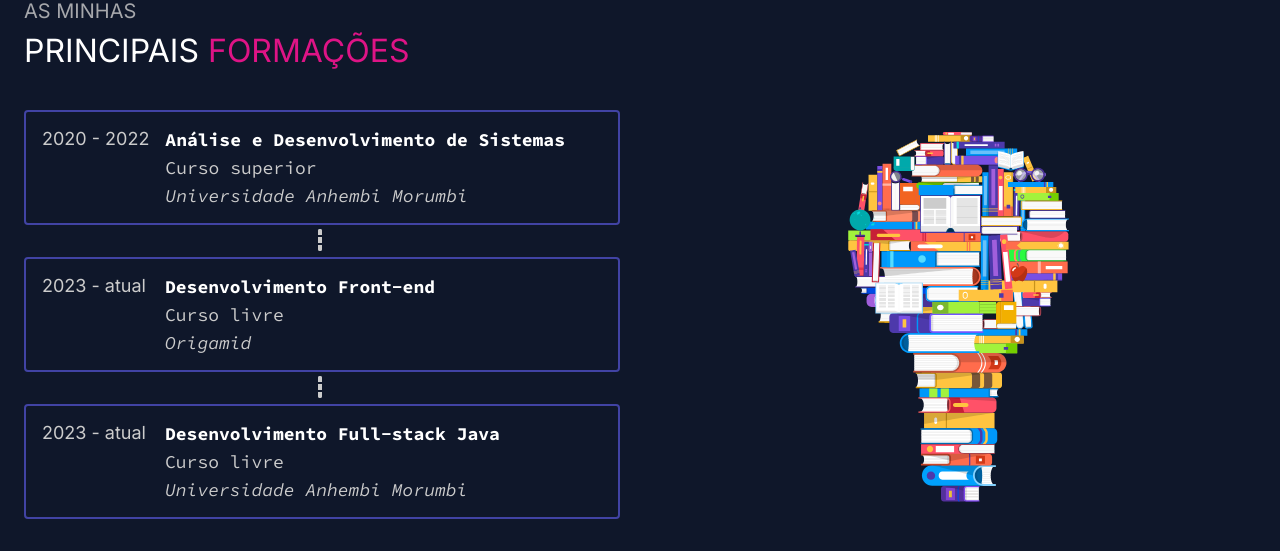
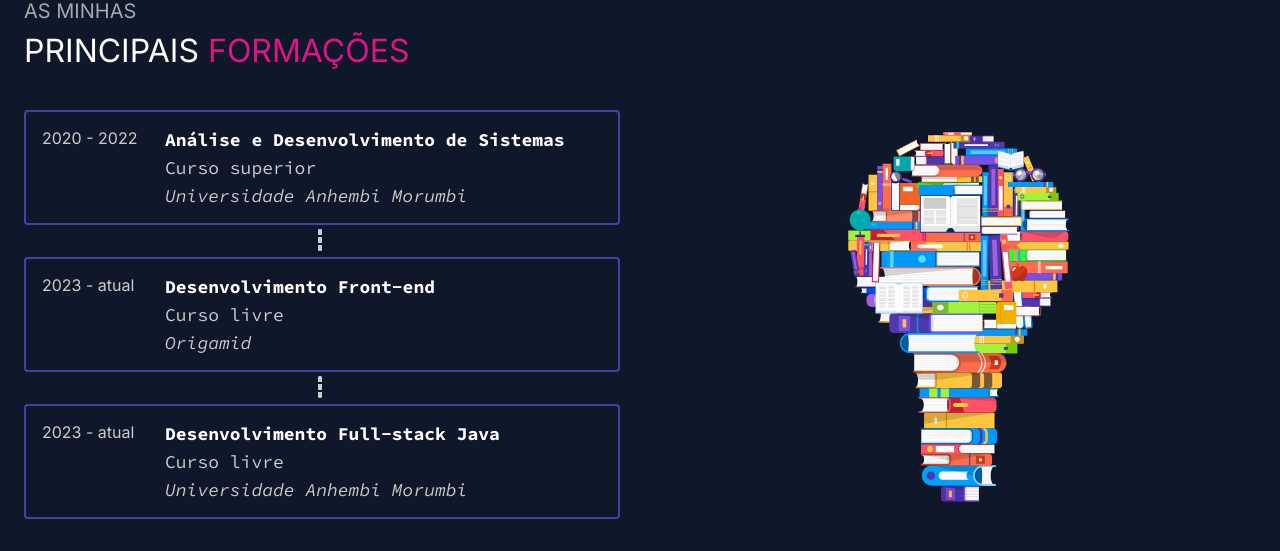
Before and after one commit to ogustavodias/portf-lio, a React (Vite) app: page / in a window 1280 px wide. Shown: the part 1380-1931 px from the top of the page. Built offline with nearby package versions, Linux system fonts and the light colour scheme.

Commit message:
chore: pequeno ajuste de font-size no Period do Education

```diff
--- a/src/components/containers/Education/styles.js
+++ b/src/components/containers/Education/styles.js
@@ -61,6 +61,7 @@
 
 export const Period = styled.span`
   color: var(--GRAY-LIGHT);
+  font-size: 16px;
   min-width: 107px;
 `;
 
```
